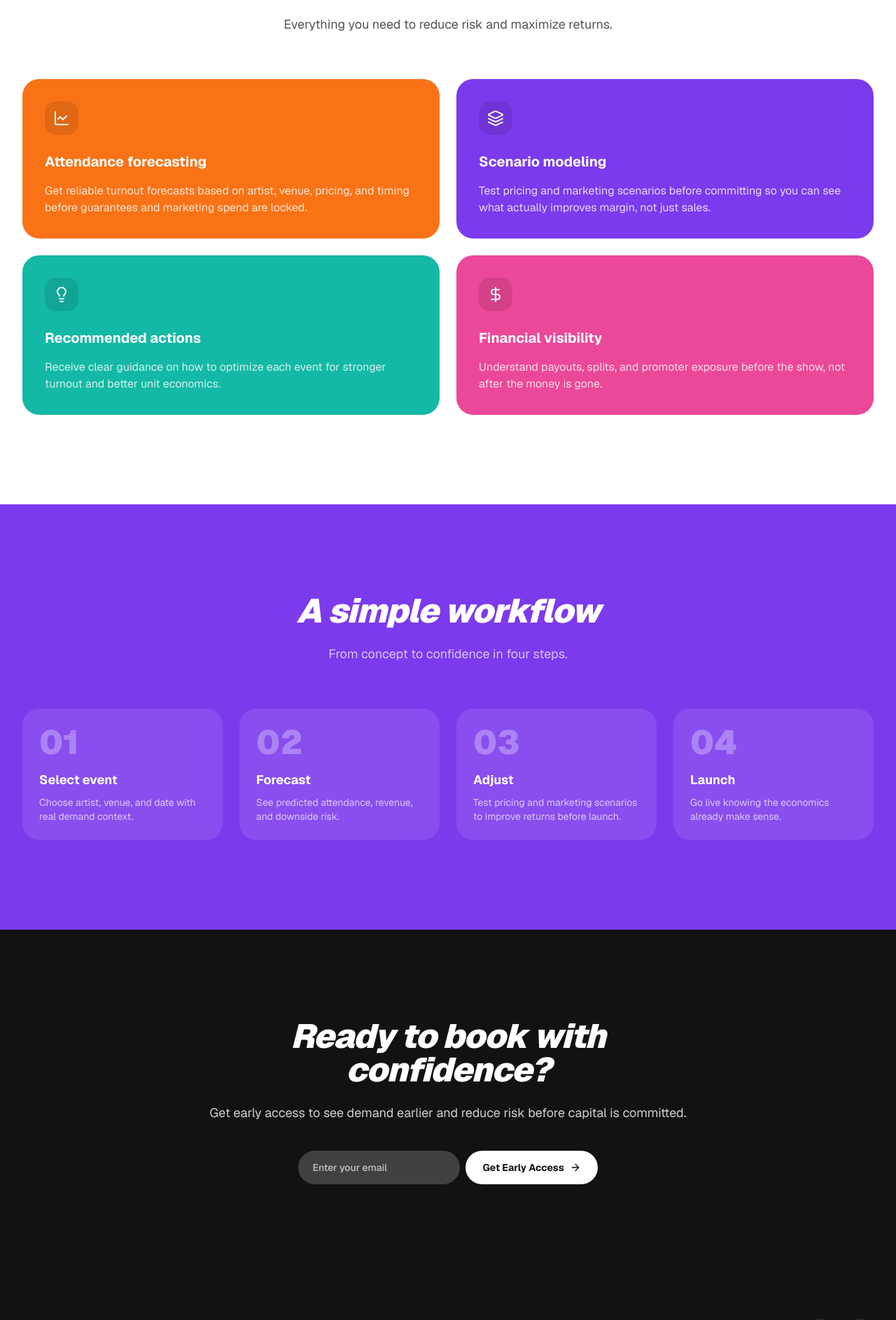
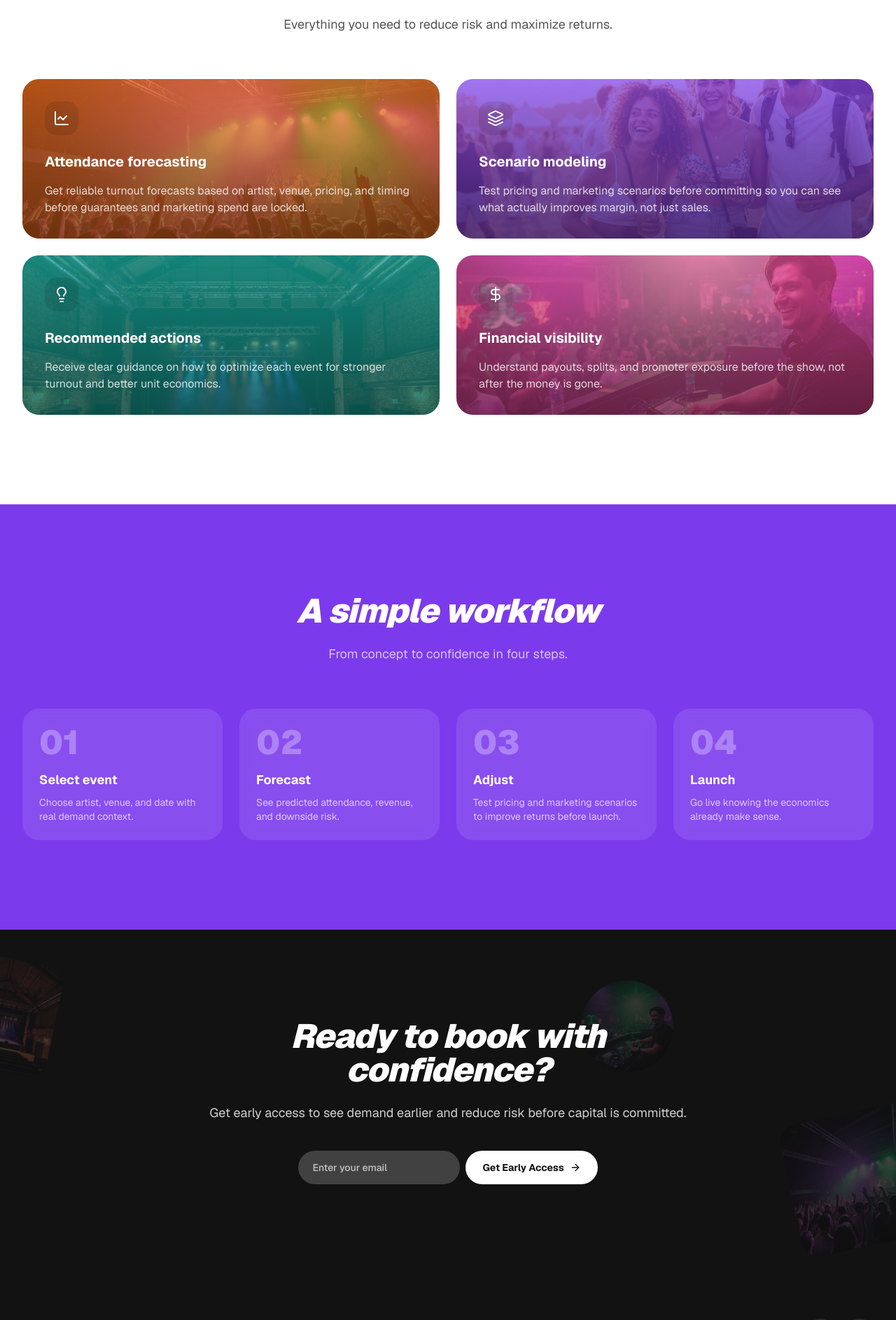
Before and after one commit to cherylkw/giggin2-land, a Next.js app: page /promoters in a window 1280 px wide. Shown: the part 832-2719 px from the top of the page at 70% size. Built offline with nearby package versions, Linux system fonts and the light colour scheme.

Commit message:
version3

```diff
--- a/app/artists/page.tsx
+++ b/app/artists/page.tsx
@@ -14,18 +14,21 @@ const benefits = [
     title: "City-level demand signals",
     description:
       "See where fans are actively searching for shows like yours before you commit to dates, routing, or spend.",
+    image: "/images/friends-concert.jpg",
   },
   {
     icon: MapPin,
     title: "Venue fit guidance",
     description:
       "Get matched with venues that fit your draw and style based on live demand, not past assumptions.",
+    image: "/images/concert-crowd.jpg",
   },
   {
     icon: Route,
     title: "Smarter routing decisions",
     description:
       "Turn proven demand into bookable shows, optional ticketing, and paid attendance without relying on ads or guesswork.",
+    image: "/images/venue-interior.jpg",
   },
 ];
 
@@ -93,7 +96,7 @@ export default function ArtistsPage() {
                 initial={{ opacity: 0, scale: 0.95 }}
                 animate={{ opacity: 1, scale: 1 }}
                 transition={{ duration: 0.8, delay: 0.2 }}
-                className="relative hidden lg:block"
+                className="relative"
               >
                 <div className="grid grid-cols-2 gap-4">
                   <motion.div
@@ -156,17 +159,27 @@ export default function ArtistsPage() {
                       index === 0 ? "bg-[#7c3aed]" : index === 1 ? "bg-foreground" : "bg-[#ec4899]"
                     }`}
                   >
+                    {/* Background image */}
+                    <Image
+                      src={benefit.image || "/placeholder.svg"}
+                      alt=""
+                      fill
+                      className="object-cover opacity-30 transition-transform duration-500 group-hover:scale-110"
+                    />
+                    <div className="absolute inset-0 bg-gradient-to-t from-black/40 to-transparent" />
+                    <div className="relative z-10">
                       <div className={`inline-flex h-12 w-12 items-center justify-center rounded-xl ${
                         index === 1 ? "bg-white/10" : "bg-black/10"
                       }`}>
-                      <benefit.icon className={`h-6 w-6 ${index === 1 ? "text-white" : "text-white"}`} />
+                        <benefit.icon className="h-6 w-6 text-white" />
                       </div>
-                    <h3 className={`mt-6 text-xl font-bold ${index === 1 ? "text-white" : "text-white"}`}>
+                      <h3 className="mt-6 text-xl font-bold text-white">
                         {benefit.title}
                       </h3>
-                    <p className={`mt-4 ${index === 1 ? "text-white/70" : "text-white/80"}`}>
+                      <p className="mt-4 text-white/80">
                         {benefit.description}
                       </p>
+                    </div>
                   </motion.div>
                 </StaggerItem>
               ))}
@@ -235,8 +248,30 @@ export default function ArtistsPage() {
         </section>
 
         {/* CTA Section */}
-        <section id="waitlist" className="bg-[#7c3aed] py-24 lg:py-32">
-          <FadeIn className="mx-auto max-w-3xl px-6 text-center lg:px-8">
+        <section id="waitlist" className="relative overflow-hidden bg-[#7c3aed] py-24 lg:py-32">
+          {/* Floating images */}
+          <motion.div
+            animate={{ y: [0, -20, 0], rotate: [12, 15, 12] }}
+            transition={{ duration: 6, repeat: Number.POSITIVE_INFINITY, ease: "easeInOut" }}
+            className="pointer-events-none absolute -left-20 top-10 h-40 w-40 overflow-hidden rounded-3xl opacity-30"
+          >
+            <Image src="/images/artist-stage.jpg" alt="" fill className="object-cover" />
+          </motion.div>
+          <motion.div
+            animate={{ y: [0, 15, 0], rotate: [-12, -15, -12] }}
+            transition={{ duration: 5, repeat: Number.POSITIVE_INFINITY, ease: "easeInOut", delay: 0.5 }}
+            className="pointer-events-none absolute -right-10 bottom-10 h-48 w-48 overflow-hidden rounded-3xl opacity-30"
+          >
+            <Image src="/images/indie-band.jpg" alt="" fill className="object-cover" />
+          </motion.div>
+          <motion.div
+            animate={{ y: [0, -10, 0], scale: [1, 1.05, 1] }}
+            transition={{ duration: 4, repeat: Number.POSITIVE_INFINITY, ease: "easeInOut", delay: 1 }}
+            className="pointer-events-none absolute right-1/4 top-20 h-32 w-32 overflow-hidden rounded-full opacity-20"
+          >
+            <Image src="/images/concert-crowd.jpg" alt="" fill className="object-cover" />
+          </motion.div>
+          <FadeIn className="relative z-10 mx-auto max-w-3xl px-6 text-center lg:px-8">
             <h2 className="text-4xl font-black italic tracking-tight text-white md:text-5xl">
               Ready to tour smarter?
             </h2>
--- a/app/promoters/page.tsx
+++ b/app/promoters/page.tsx
@@ -15,6 +15,7 @@ const capabilities = [
     description:
       "Get reliable turnout forecasts based on artist, venue, pricing, and timing before guarantees and marketing spend are locked.",
     color: "bg-[#f97316]",
+    image: "/images/concert-crowd.jpg",
   },
   {
     icon: Layers,
@@ -22,6 +23,7 @@ const capabilities = [
     description:
       "Test pricing and marketing scenarios before committing so you can see what actually improves margin, not just sales.",
     color: "bg-[#7c3aed]",
+    image: "/images/friends-concert.jpg",
   },
   {
     icon: Lightbulb,
@@ -29,12 +31,14 @@ const capabilities = [
     description:
       "Receive clear guidance on how to optimize each event for stronger turnout and better unit economics.",
     color: "bg-[#14b8a6]",
+    image: "/images/venue-interior.jpg",
   },
   {
     icon: DollarSign,
     title: "Financial visibility",
     description: "Understand payouts, splits, and promoter exposure before the show, not after the money is gone.",
     color: "bg-[#ec4899]",
+    image: "/images/dj-performance.jpg",
   },
 ];
 
@@ -86,7 +90,7 @@ export default function PromotersPage() {
                 initial={{ opacity: 0, scale: 0.95 }}
                 animate={{ opacity: 1, scale: 1 }}
                 transition={{ duration: 0.8, delay: 0.2 }}
-                className="relative hidden lg:block"
+                className="relative"
               >
                 <div className="group relative aspect-video overflow-hidden rounded-3xl">
                   <Image
@@ -139,6 +143,15 @@ export default function PromotersPage() {
                     whileHover={{ scale: 1.02, y: -8 }}
                     className={`group relative h-full overflow-hidden rounded-3xl ${capability.color} p-8`}
                   >
+                    {/* Background image */}
+                    <Image
+                      src={capability.image || "/placeholder.svg"}
+                      alt=""
+                      fill
+                      className="object-cover opacity-30 transition-transform duration-500 group-hover:scale-110"
+                    />
+                    <div className="absolute inset-0 bg-gradient-to-t from-black/40 to-transparent" />
+                    <div className="relative z-10">
                       <div className="inline-flex h-12 w-12 items-center justify-center rounded-xl bg-black/10">
                         <capability.icon className="h-6 w-6 text-white" />
                       </div>
@@ -146,6 +159,7 @@ export default function PromotersPage() {
                         {capability.title}
                       </h3>
                       <p className="mt-4 text-white/80">{capability.description}</p>
+                    </div>
                   </motion.div>
                 </StaggerItem>
               ))}
@@ -187,8 +201,30 @@ export default function PromotersPage() {
         </section>
 
         {/* CTA Section */}
-        <section id="waitlist" className="bg-foreground py-24 lg:py-32">
-          <FadeIn className="mx-auto max-w-3xl px-6 text-center lg:px-8">
+        <section id="waitlist" className="relative overflow-hidden bg-foreground py-24 lg:py-32">
+          {/* Floating images */}
+          <motion.div
+            animate={{ y: [0, -20, 0], rotate: [12, 15, 12] }}
+            transition={{ duration: 6, repeat: Number.POSITIVE_INFINITY, ease: "easeInOut" }}
+            className="pointer-events-none absolute -left-20 top-10 h-40 w-40 overflow-hidden rounded-3xl opacity-20"
+          >
+            <Image src="/images/venue-interior.jpg" alt="" fill className="object-cover" />
+          </motion.div>
+          <motion.div
+            animate={{ y: [0, 15, 0], rotate: [-12, -15, -12] }}
+            transition={{ duration: 5, repeat: Number.POSITIVE_INFINITY, ease: "easeInOut", delay: 0.5 }}
+            className="pointer-events-none absolute -right-10 bottom-10 h-48 w-48 overflow-hidden rounded-3xl opacity-20"
+          >
+            <Image src="/images/concert-crowd.jpg" alt="" fill className="object-cover" />
+          </motion.div>
+          <motion.div
+            animate={{ y: [0, -10, 0], scale: [1, 1.05, 1] }}
+            transition={{ duration: 4, repeat: Number.POSITIVE_INFINITY, ease: "easeInOut", delay: 1 }}
+            className="pointer-events-none absolute right-1/4 top-20 h-32 w-32 overflow-hidden rounded-full opacity-15"
+          >
+            <Image src="/images/dj-performance.jpg" alt="" fill className="object-cover" />
+          </motion.div>
+          <FadeIn className="relative z-10 mx-auto max-w-3xl px-6 text-center lg:px-8">
             <h2 className="text-4xl font-black italic tracking-tight text-white md:text-5xl">
               Ready to book with confidence?
             </h2>
--- a/app/venues/page.tsx
+++ b/app/venues/page.tsx
@@ -14,18 +14,21 @@ const benefits = [
     title: "Better calendar consistency",
     description:
       "Fill more nights with shows that actually draw, reducing dark dates and increasing revenue per night.",
+    image: "/images/friends-concert.jpg",
   },
   {
     icon: Users,
     title: "Fewer low-attendance nights",
     description:
       "Match with artists who already show real demand in your market, reducing weak shows and missed targets.",
+    image: "/images/concert-crowd.jpg",
   },
   {
     icon: Sparkles,
     title: "Smarter artist matching",
     description:
       "Find artists whose audience size, style, and demand actually fit your room and capacity.",
+    image: "/images/venue-interior.jpg",
   },
 ];
 
@@ -70,7 +73,7 @@ export default function VenuesPage() {
                 initial={{ opacity: 0, scale: 0.95 }}
                 animate={{ opacity: 1, scale: 1 }}
                 transition={{ duration: 0.8, delay: 0.2 }}
-                className="relative hidden lg:block"
+                className="relative"
               >
                 <div className="group relative aspect-[4/3] overflow-hidden rounded-3xl">
                   <Image
@@ -84,7 +87,7 @@ export default function VenuesPage() {
                 <motion.div
                   initial={{ opacity: 0, y: 20 }}
                   animate={{ opacity: 1, y: 0 }}
-                  transition={{ delay: 0.3 }}
+                  transition={{ delay: 0.5 }}
                   whileHover={{ scale: 1.05 }}
                   className="absolute -bottom-6 -left-6 rounded-2xl bg-white p-6 shadow-xl"
                 >
@@ -131,17 +134,27 @@ export default function VenuesPage() {
                       index === 0 ? "bg-[#14b8a6]" : index === 1 ? "bg-foreground" : "bg-[#f97316]"
                     }`}
                   >
+                    {/* Background image */}
+                    <Image
+                      src={benefit.image || "/placeholder.svg"}
+                      alt=""
+                      fill
+                      className="object-cover opacity-30 transition-transform duration-500 group-hover:scale-110"
+                    />
+                    <div className="absolute inset-0 bg-gradient-to-t from-black/40 to-transparent" />
+                    <div className="relative z-10">
                       <div className={`inline-flex h-12 w-12 items-center justify-center rounded-xl ${
                         index === 1 ? "bg-white/10" : "bg-black/10"
                       }`}>
-                      <benefit.icon className={`h-6 w-6 ${index === 1 ? "text-white" : "text-white"}`} />
+                        <benefit.icon className="h-6 w-6 text-white" />
                       </div>
-                    <h3 className={`mt-6 text-xl font-bold ${index === 1 ? "text-white" : "text-white"}`}>
+                      <h3 className="mt-6 text-xl font-bold text-white">
                         {benefit.title}
                       </h3>
-                    <p className={`mt-4 ${index === 1 ? "text-white/70" : "text-white/80"}`}>
+                      <p className="mt-4 text-white/80">
                         {benefit.description}
                       </p>
+                    </div>
                   </motion.div>
                 </StaggerItem>
               ))}
@@ -214,8 +227,30 @@ export default function VenuesPage() {
         </section>
 
         {/* CTA Section */}
-        <section id="waitlist" className="bg-[#14b8a6] py-24 lg:py-32">
-          <FadeIn className="mx-auto max-w-3xl px-6 text-center lg:px-8">
+        <section id="waitlist" className="relative overflow-hidden bg-[#14b8a6] py-24 lg:py-32">
+          {/* Floating images */}
+          <motion.div
+            animate={{ y: [0, -20, 0], rotate: [12, 15, 12] }}
+            transition={{ duration: 6, repeat: Number.POSITIVE_INFINITY, ease: "easeInOut" }}
+            className="pointer-events-none absolute -left-20 top-10 h-40 w-40 overflow-hidden rounded-3xl opacity-30"
+          >
+            <Image src="/images/venue-interior.jpg" alt="" fill className="object-cover" />
+          </motion.div>
+          <motion.div
+            animate={{ y: [0, 15, 0], rotate: [-12, -15, -12] }}
+            transition={{ duration: 5, repeat: Number.POSITIVE_INFINITY, ease: "easeInOut", delay: 0.5 }}
+            className="pointer-events-none absolute -right-10 bottom-10 h-48 w-48 overflow-hidden rounded-3xl opacity-30"
+          >
+            <Image src="/images/dj-performance.jpg" alt="" fill className="object-cover" />
+          </motion.div>
+          <motion.div
+            animate={{ y: [0, -10, 0], scale: [1, 1.05, 1] }}
+            transition={{ duration: 4, repeat: Number.POSITIVE_INFINITY, ease: "easeInOut", delay: 1 }}
+            className="pointer-events-none absolute right-1/4 top-20 h-32 w-32 overflow-hidden rounded-full opacity-20"
+          >
+            <Image src="/images/concert-crowd.jpg" alt="" fill className="object-cover" />
+          </motion.div>
+          <FadeIn className="relative z-10 mx-auto max-w-3xl px-6 text-center lg:px-8">
             <h2 className="text-4xl font-black italic tracking-tight text-white md:text-5xl">
               Ready to fill your calendar?
             </h2>
--- a/components/home/demo-section.tsx
+++ b/components/home/demo-section.tsx
@@ -239,7 +239,7 @@ export function DemoSection() {
               }
               // After 3 cycles, stop completely
             }, 6000);
-          }, 800);
+          }, 300);
         }, 500);
       }
     }, 40);
```
Lines whose indentation alone changed are shown as unchanged.
